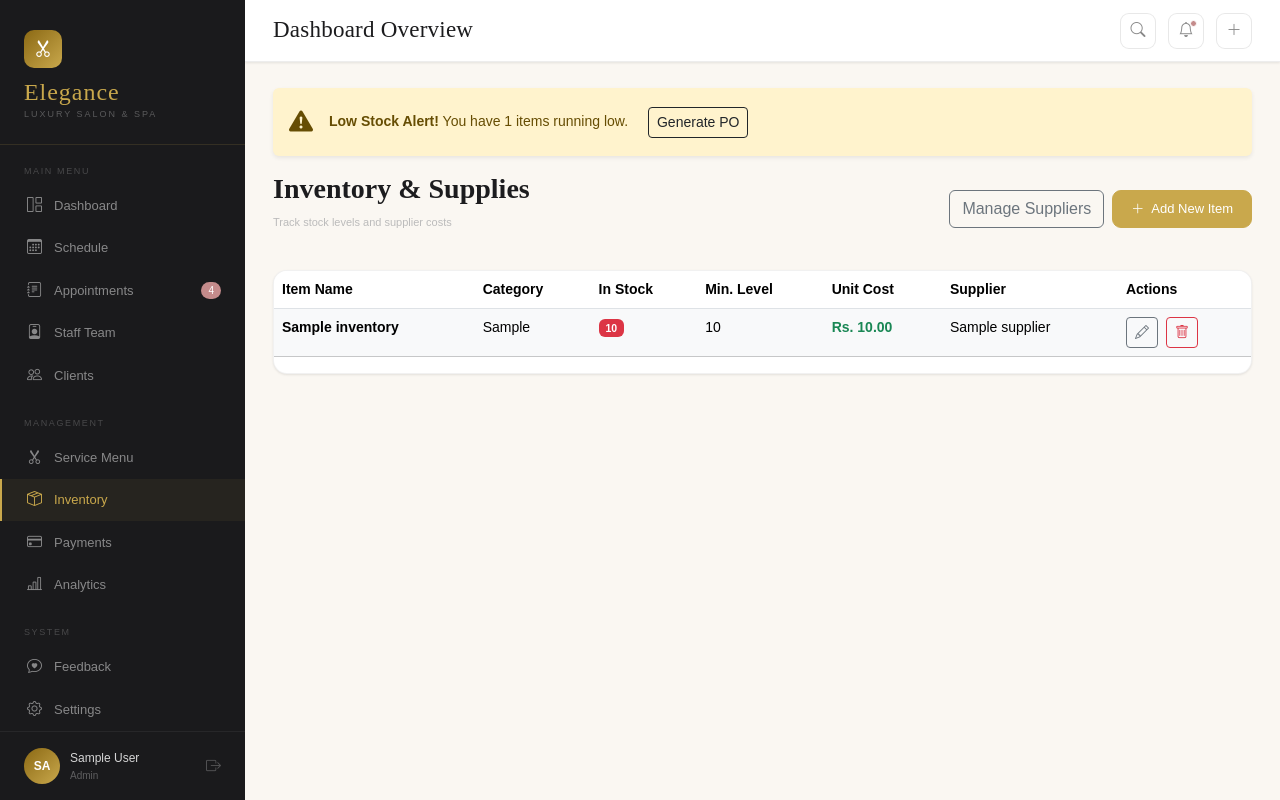
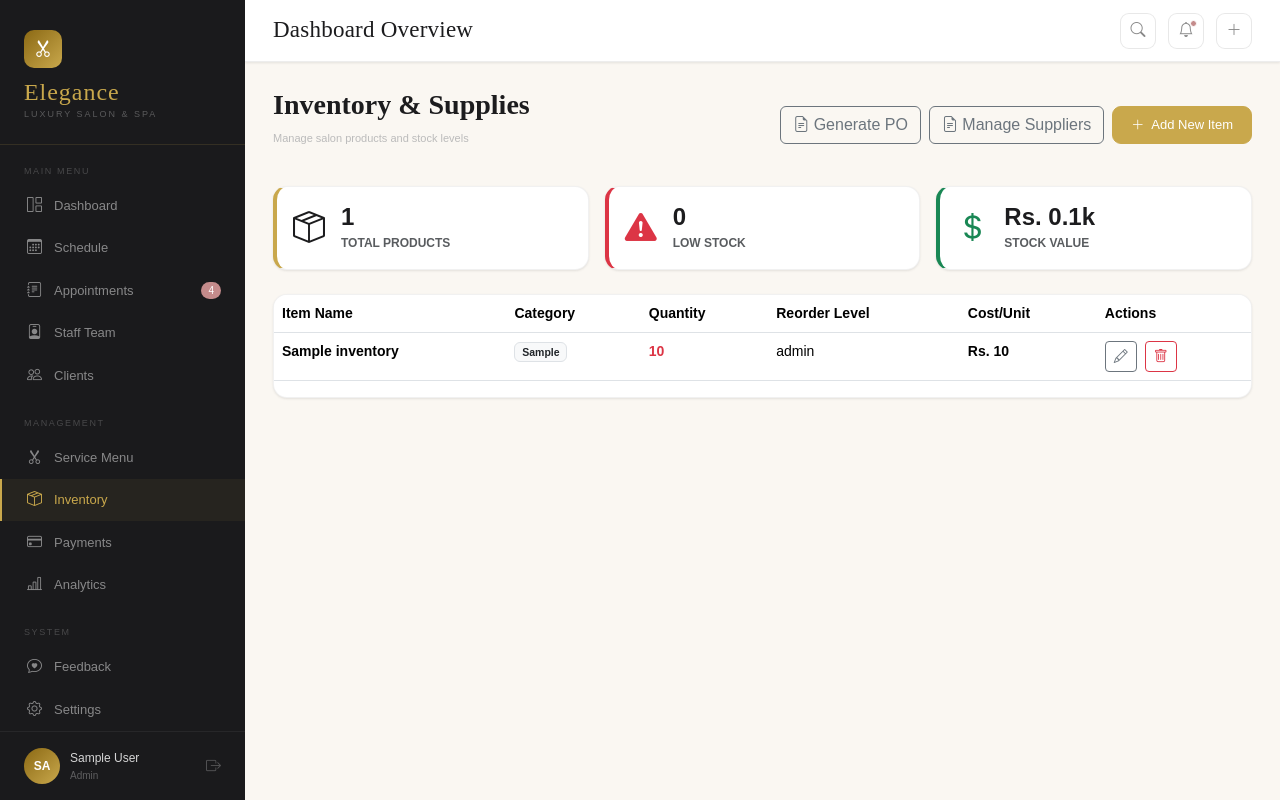
Before and after one commit to subhanshahid1/Elegance-Saloon-Management-e-project, a PHP site: page /elegance-saloon-management-e-project/dashboard/inventory.php in a window 1280 px wide. Run offline with PHP 8.4, Linux system fonts and the light colour scheme; the visitor is signed in with stand-in values (Sample User, id 1); tables that the repository leaves empty or names only in its code hold one stand-in row (values such as "Sample post").

Commit message:
completed and finalized inventory/supplier management system

```diff
--- a/dashboard/inventory.php
+++ b/dashboard/inventory.php
@@ -4,19 +4,13 @@ require_once '../includes/db.php';
 
 checkAccess(['admin', 'receptionist']);
 
-// 1. Fetch Low Stock Items for Alerts
-$lowStockRes = $conn->query("SELECT * FROM inventory WHERE quantity <= min_stock_level");
-$lowStockCount = $lowStockRes->num_rows;
+// 1. Fetch Stats (Matching the Services design you liked)
+$totalItems = $conn->query("SELECT COUNT(*) as total FROM inventory")->fetch_assoc()['total'] ?? 0;
+$lowStockCount = $conn->query("SELECT COUNT(*) as total FROM inventory WHERE quantity <= reorder_level")->fetch_assoc()['total'] ?? 0;
+$totalValue = $conn->query("SELECT SUM(quantity * cost_per_unit) as val FROM inventory")->fetch_assoc()['val'] ?? 0;
 
-// 2. Fetch All Inventory with Supplier Names
-$query = "SELECT i.*, s.supplier_name
-          FROM inventory i
-          LEFT JOIN suppliers s ON i.supplier_id = s.id
-          ORDER BY i.item_name ASC";
-$inventory = $conn->query($query);
-
-// 3. Fetch Suppliers for the Dropdowns
-$suppliers = $conn->query("SELECT id, supplier_name FROM suppliers ORDER BY supplier_name ASC");
+// 2. Fetch Inventory
+$inventory = $conn->query("SELECT i.*, s.supplier_name FROM inventory i LEFT JOIN suppliers s ON i.supplier_id = s.id ORDER BY i.name ASC");
 ?>
 <!DOCTYPE html>
 <html lang="en">
@@ -34,27 +28,52 @@ $suppliers = $conn->query("SELECT id, supplier_name FROM suppliers ORDER BY supp
         <?php include('../includes/topbar.php'); ?>
 
         <div class="content-area">
-            <?php if($lowStockCount > 0): ?>
-                <div class="alert alert-warning border-0 shadow-sm d-flex align-items-center">
-                    <i class="bi bi-exclamation-triangle-fill fs-4 me-3"></i>
-                    <div>
-                        <strong>Low Stock Alert!</strong> You have <?php echo $lowStockCount; ?> items running low.
-                        <button class="btn btn-sm btn-outline-dark ms-3" onclick="openModal('poModal')">Generate PO</button>
-                    </div>
-                </div>
-            <?php endif; ?>
-
             <div class="row align-items-center mb-4">
                 <div class="col-12 d-md-flex justify-content-between align-items-center">
                     <div>
                         <h2 class="panel-title fs-3">Inventory & Supplies</h2>
-                        <p class="panel-subtitle">Track stock levels and supplier costs</p>
+                        <p class="panel-subtitle">Manage salon products and stock levels</p>
                     </div>
                     <div class="d-flex gap-2">
-                        <a href="suppliers.php" class="btn btn-outline-secondary mt-3 mt-md-0">Manage Suppliers</a>
-                        <button class="btn-gold mt-3 mt-md-0" onclick="openModal('addItemModal')">
+                        <a href="generate_po.php" class="btn btn-outline-secondary mt-3 mt-md-0">
+                            <i class="bi bi-file-earmark-text"></i> Generate PO
+                        </a>
+                        <a href="suppliers.php" class="btn btn-outline-secondary mt-3 mt-md-0">
+                            <i class="bi bi-file-earmark-text"></i> Manage Suppliers
+                        </a>
+                        <button class="btn-gold mt-3 mt-md-0" onclick="openModal('addModal')">
                             <i class="bi bi-plus-lg"></i> Add New Item
                         </button>
+                    </div>
+                </div>
+            </div>
+
+            <div class="row mb-4 g-3">
+                <div class="col-md-4">
+                    <div class="panel p-3 d-flex align-items-center gap-3" style="border-left: 4px solid var(--gold);">
+                        <div class="fs-2 text-gold"><i class="bi bi-box-seam"></i></div>
+                        <div>
+                            <h4 class="m-0 fw-bold"><?php echo $totalItems; ?></h4>
+                            <small class="text-muted text-uppercase fw-bold" style="font-size: 0.75rem;">Total Products</small>
+                        </div>
+                    </div>
+                </div>
+                <div class="col-md-4">
+                    <div class="panel p-3 d-flex align-items-center gap-3" style="border-left: 4px solid #dc3545;">
+                        <div class="fs-2 text-danger"><i class="bi bi-exclamation-triangle-fill"></i></div>
+                        <div>
+                            <h4 class="m-0 fw-bold"><?php echo $lowStockCount; ?></h4>
+                            <small class="text-muted text-uppercase fw-bold" style="font-size: 0.75rem;">Low Stock</small>
+                        </div>
+                    </div>
+                </div>
+                <div class="col-md-4">
+                    <div class="panel p-3 d-flex align-items-center gap-3" style="border-left: 4px solid #198754;">
+                        <div class="fs-2 text-success"><i class="bi bi-currency-dollar"></i></div>
+                        <div>
+                            <h4 class="m-0 fw-bold">Rs. <?php echo number_format($totalValue/1000, 1); ?>k</h4>
+                            <small class="text-muted text-uppercase fw-bold" style="font-size: 0.75rem;">Stock Value</small>
+                        </div>
                     </div>
                 </div>
             </div>
@@ -66,35 +85,28 @@ $suppliers = $conn->query("SELECT id, supplier_name FROM suppliers ORDER BY supp
                             <tr>
                                 <th>Item Name</th>
                                 <th>Category</th>
-                                <th>In Stock</th>
-                                <th>Min. Level</th>
-                                <th>Unit Cost</th>
-                                <th>Supplier</th>
+                                <th>Quantity</th>
+                                <th>Reorder Level</th>
+                                <th>Cost/Unit</th>
                                 <th>Actions</th>
                             </tr>
                         </thead>
                         <tbody>
                             <?php while($row = $inventory->fetch_assoc()):
-                                $isLow = ($row['quantity'] <= $row['min_stock_level']);
-                                $itemData = htmlspecialchars(json_encode($row), ENT_QUOTES, 'UTF-8');
+                                $isLow = ($row['quantity'] <= $row['reorder_level']);
                             ?>
-                            <tr class="<?php echo $isLow ? 'table-light' : ''; ?>">
-                                <td><span class="fw-bold"><?php echo htmlspecialchars($row['item_name']); ?></span></td>
-                                <td><?php echo htmlspecialchars($row['category']); ?></td>
-                                <td>
-                                    <span class="badge <?php echo $isLow ? 'bg-danger' : 'bg-success'; ?>">
-                                        <?php echo $row['quantity']; ?>
-                                    </span>
-                                </td>
-                                <td><?php echo $row['min_stock_level']; ?></td>
-                                <td class="text-success fw-bold">Rs. <?php echo number_format($row['cost_price'], 2); ?></td>
-                                <td><?php echo htmlspecialchars($row['supplier_name'] ?? 'No Supplier'); ?></td>
+                            <tr>
+                                <td class="fw-bold"><?php echo htmlspecialchars($row['name']); ?></td>
+                                <td><span class="badge bg-light text-dark border"><?php echo htmlspecialchars($row['category']); ?></span></td>
+                                <td><span class="fw-bold <?php echo $isLow ? 'text-danger' : 'text-success'; ?>"><?php echo $row['quantity']; ?></span></td>
+                                <td><?php echo $row['reorder_level']; ?></td>
+                                <td class="fw-bold">Rs. <?php echo number_format($row['cost_per_unit']); ?></td>
                                 <td>
                                     <div class="d-flex gap-2">
-                                        <button class="btn btn-sm btn-outline-secondary" onclick='fillEdit(<?php echo $itemData; ?>)'>
+                                        <button class="btn btn-sm btn-outline-secondary" onclick='fillEdit(<?php echo json_encode($row); ?>)'>
                                             <i class="bi bi-pencil"></i>
                                         </button>
-                                        <a href="inventory_proc.php?del_id=<?php echo $row['id']; ?>" class="btn btn-sm btn-outline-danger" onclick="return confirm('Delete this item?')">
+                                        <a href="inventory_proc.php?del_id=<?php echo $row['id']; ?>" class="btn btn-sm btn-outline-danger" onclick="return confirm('Delete this item permanently?')">
                                             <i class="bi bi-trash"></i>
                                         </a>
                                     </div>
@@ -108,81 +120,37 @@ $suppliers = $conn->query("SELECT id, supplier_name FROM suppliers ORDER BY supp
         </div>
     </div>
 
-    <div class="modal-overlay" id="addItemModal">
+    <div class="modal-overlay" id="editModal">
         <div class="modal-box">
             <div class="panel-header">
-                <div class="panel-title">Add Inventory Item</div>
+                <div class="panel-title">Edit Inventory Item</div>
                 <button class="border-0 bg-transparent" onclick="closeModal()"><i class="bi bi-x-lg"></i></button>
             </div>
             <form action="inventory_proc.php" method="POST">
+                <input type="hidden" name="upd_id" id="field_id">
                 <div class="panel-body">
-                    <div class="mb-3"><label class="fw-bold small">Item Name</label><input type="text" name="item_name" class="form-input" required></div>
+                    <div class="mb-3"><label class="form-label fw-bold small">Item Name</label><input type="text" name="upd_name" id="field_name" class="form-input" required></div>
                     <div class="row">
-                        <div class="col-6 mb-3"><label class="fw-bold small">Category</label><input type="text" name="category" class="form-input" placeholder="e.g. Hair Care"></div>
-                        <div class="col-6 mb-3"><label class="fw-bold small">Initial Quantity</label><input type="number" name="quantity" class="form-input" value="0"></div>
+                        <div class="col-6 mb-3"><label class="form-label fw-bold small">Stock Quantity</label><input type="number" name="upd_qty" id="field_qty" class="form-input" required></div>
+                        <div class="col-6 mb-3"><label class="form-label fw-bold small">Unit Cost (Rs)</label><input type="number" step="0.01" name="upd_cost" id="field_cost" class="form-input" required></div>
                     </div>
-                    <div class="row">
-                        <div class="col-6 mb-3"><label class="fw-bold small">Cost Per Unit</label><input type="number" step="0.01" name="cost_price" class="form-input" required></div>
-                        <div class="col-6 mb-3"><label class="fw-bold small">Min Stock Level</label><input type="number" name="min_level" class="form-input" value="5"></div>
-                    </div>
-                    <div class="mb-3">
-                        <label class="fw-bold small">Supplier</label>
-                        <select name="supplier_id" class="form-input">
-                            <option value="">Select Supplier</option>
-                            <?php
-                            $suppliers->data_seek(0);
-                            while($s = $suppliers->fetch_assoc()) echo "<option value='{$s['id']}'>{$s['supplier_name']}</option>";
-                            ?>
-                        </select>
-                    </div>
+                    <div class="mb-3"><label class="form-label fw-bold small">Reorder Level</label><input type="number" name="upd_reorder" id="field_reorder" class="form-input"></div>
                 </div>
-                <div class="panel-footer p-3 text-end"><button type="submit" name="add_item" class="btn-gold">Add to Stock</button></div>
-            </form>
-        </div>
-    </div>
-
-    <div class="modal-overlay" id="editItemModal">
-        <div class="modal-box">
-            <div class="panel-header">
-                <div class="panel-title">Update Stock Item</div>
-                <button class="border-0 bg-transparent" onclick="closeModal()"><i class="bi bi-x-lg"></i></button>
-            </div>
-            <form action="inventory_proc.php" method="POST">
-                <input type="hidden" name="item_id" id="e_id">
-                <div class="panel-body">
-                    <div class="mb-3"><label class="fw-bold small">Item Name</label><input type="text" name="item_name" id="e_name" class="form-input" required></div>
-                    <div class="row">
-                        <div class="col-6 mb-3"><label class="fw-bold small">Quantity in Stock</label><input type="number" name="quantity" id="e_qty" class="form-input"></div>
-                        <div class="col-6 mb-3"><label class="fw-bold small">Cost Per Unit</label><input type="number" step="0.01" name="cost_price" id="e_cost" class="form-input"></div>
-                    </div>
-                    <div class="row">
-                        <div class="col-6 mb-3"><label class="fw-bold small">Min Stock Alert Level</label><input type="number" name="min_level" id="e_min" class="form-input"></div>
-                        <div class="col-6 mb-3">
-                            <label class="fw-bold small">Supplier</label>
-                            <select name="supplier_id" id="e_supplier" class="form-input">
-                                <option value="">Select Supplier</option>
-                                <?php
-                                $suppliers->data_seek(0);
-                                while($s = $suppliers->fetch_assoc()) echo "<option value='{$s['id']}'>{$s['supplier_name']}</option>";
-                                ?>
-                            </select>
-                        </div>
-                    </div>
+                <div class="panel-footer p-3 text-end border-top">
+                    <button type="submit" name="btn_update" class="btn-gold">Update Changes</button>
                 </div>
-                <div class="panel-footer p-3 text-end"><button type="submit" name="update_item" class="btn-gold">Update Item</button></div>
             </form>
         </div>
     </div>
 
     <script>
         function fillEdit(data) {
-            document.getElementById('e_id').value = data.id;
-            document.getElementById('e_name').value = data.item_name;
-            document.getElementById('e_qty').value = data.quantity;
-            document.getElementById('e_cost').value = data.cost_price;
-            document.getElementById('e_min').value = data.min_stock_level;
-            document.getElementById('e_supplier').value = data.supplier_id || '';
-            openModal('editItemModal');
+            document.getElementById('field_id').value = data.id;
+            document.getElementById('field_name').value = data.name;
+            document.getElementById('field_qty').value = data.quantity;
+            document.getElementById('field_cost').value = data.cost_per_unit;
+            document.getElementById('field_reorder').value = data.reorder_level;
+            openModal('editModal');
         }
         function openModal(id) { document.getElementById(id).style.display = 'flex'; }
         function closeModal() { document.querySelectorAll('.modal-overlay').forEach(m => m.style.display = 'none'); }
```
Also changed, not shown: dashboard/generate_po.php (+86 -0 lines), dashboard/inventory_proc.php (+10 -32 lines).
